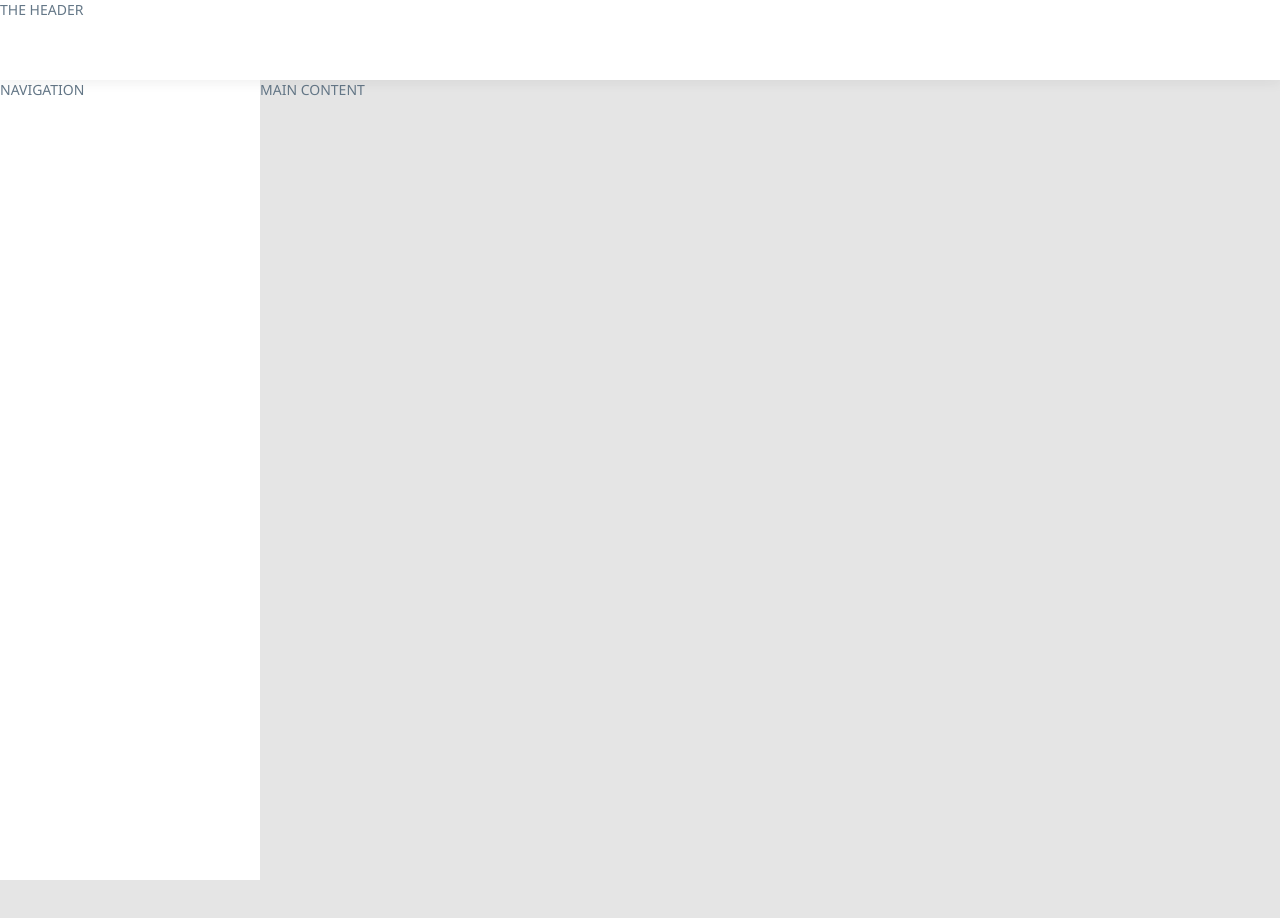
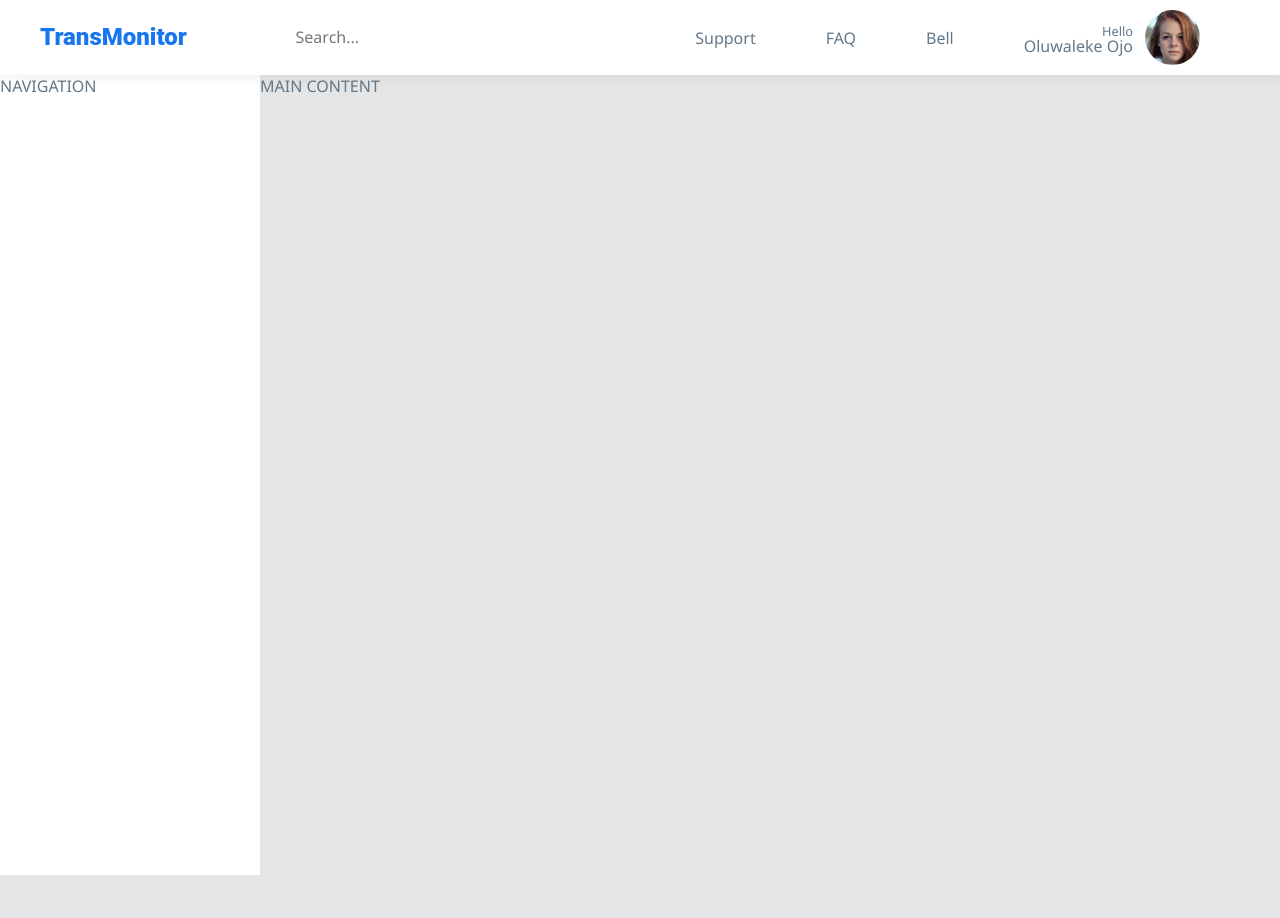
Before and after one commit to abdulfatai360/trans-monitor, a React app: page / in a window 1280 px wide. Shown: the top 918 px of the page. Built offline with nearby package versions, Linux system fonts and the light colour scheme.

Commit message:
feat: implement protoype design for header
the app logo font is not yet added and the a placeholder is currently
used for the notification bell icon

```diff
--- a/src/components/App.js
+++ b/src/components/App.js
@@ -1,10 +1,10 @@
 import React from 'react';
 import styled from 'styled-components';
+import Header from './Header';
 
 const StyledApp = styled.div`
   .Header {
     width: 100%;
-    height: 80px;
     position: fixed;
     top: 0;
     left: 0;
@@ -15,7 +15,7 @@ const StyledApp = styled.div`
 
   .Nav {
     position: fixed;
-    top: 80px;
+    top: 75px;
     left: 0;
     z-index: 1;
     width: 260px;
@@ -25,7 +25,7 @@ const StyledApp = styled.div`
 
   .Content {
     margin-left: 260px;
-    margin-top: 80px;
+    margin-top: 75px;
     height: 2000px;
   }
 `;
@@ -33,7 +33,9 @@ const StyledApp = styled.div`
 const App = () => {
   return (
     <StyledApp>
-      <div className="Header">THE HEADER</div>
+      <div className="Header">
+        <Header />
+      </div>
       <div className="Nav">NAVIGATION</div>
       <div className="Content">MAIN CONTENT</div>
     </StyledApp>
--- a/src/components/Header.js
+++ b/src/components/Header.js
@@ -0,0 +1,85 @@
+import React from 'react';
+import styled from 'styled-components';
+
+const StyledHeader = styled.div`
+  margin: 0 auto;
+  width: 100%;
+  padding: 0.5rem 7rem;
+  padding-left: 4rem;
+  display: flex;
+  justify-content: space-between;
+  align-items: center;
+  font-size: 1em;
+
+  .AppLogo {
+    font-family: 'Roboto', sans-serif;
+    font-weight: 900;
+    font-size: 1.5em;
+    color: #1875f0;
+  }
+
+  .SecondaryLinks {
+    display: flex;
+    align-items: center;
+    line-height: 1;
+
+    li {
+      margin-left: 5rem;
+      padding: 0.5rem 1rem;
+
+      &:hover {
+        cursor: pointer;
+        color: #252e36;
+      }
+    }
+  }
+
+  .SecondaryLinks--User {
+    text-align: right;
+    display: flex;
+    align-items: center;
+
+    .UserAvatar {
+      display: inline-block;
+      width: 55px;
+      height: 55px;
+      margin-left: 1.2rem;
+      border-radius: 50%;
+
+      img {
+        max-width: 100%;
+        border-radius: inherit;
+      }
+    }
+  }
+`;
+
+const Header = () => {
+  return (
+    <StyledHeader>
+      <span className="AppLogo">
+        <a href="/">TransMonitor</a>
+      </span>
+      <form className="SearchBox--App">
+        <input type="search" placeholder="Search..." />
+      </form>
+      <ul className="SecondaryLinks">
+        <li className="SecondaryLinks--Support">Support</li>
+        <li className="SecondaryLinks--Faq">FAQ</li>
+        <li className="SecondaryLinks--Notification">Bell</li>
+        <li className="SecondaryLinks--User">
+          <span>
+            <small>Hello</small>
+            <br />
+            Oluwaleke Ojo
+          </span>
+          <span className="UserAvatar">
+            <img src="/img/sample-avatar.png" alt="Sample User Avatar" />
+          </span>
+        </li>
+      </ul>
+    </StyledHeader>
+  );
+};
+
+export default Header;
--- a/src/index.css
+++ b/src/index.css
@@ -18,7 +18,7 @@ body {
   color: #647787;
   background-color: #e5e5e5;
   line-height: 1.4;
-  font-size: 1.4rem;
+  font-size: 1.6rem;
   font-family: 'Segoe UI', 'Roboto', 'Oxygen', 'Ubuntu', 'Cantarell',
     'Fira Sans', 'Droid Sans', 'Helvetica Neue', sans-serif;
   -webkit-font-smoothing: antialiased;
@@ -59,6 +59,7 @@ body {
 
 a {
   text-decoration: none;
+  color: inherit;
   transition: all 0.5s cubic-bezier(0.19, 1, 0.22, 1);
 }
 
```
Also changed, not shown: public/img/sample-avatar.png (added).
